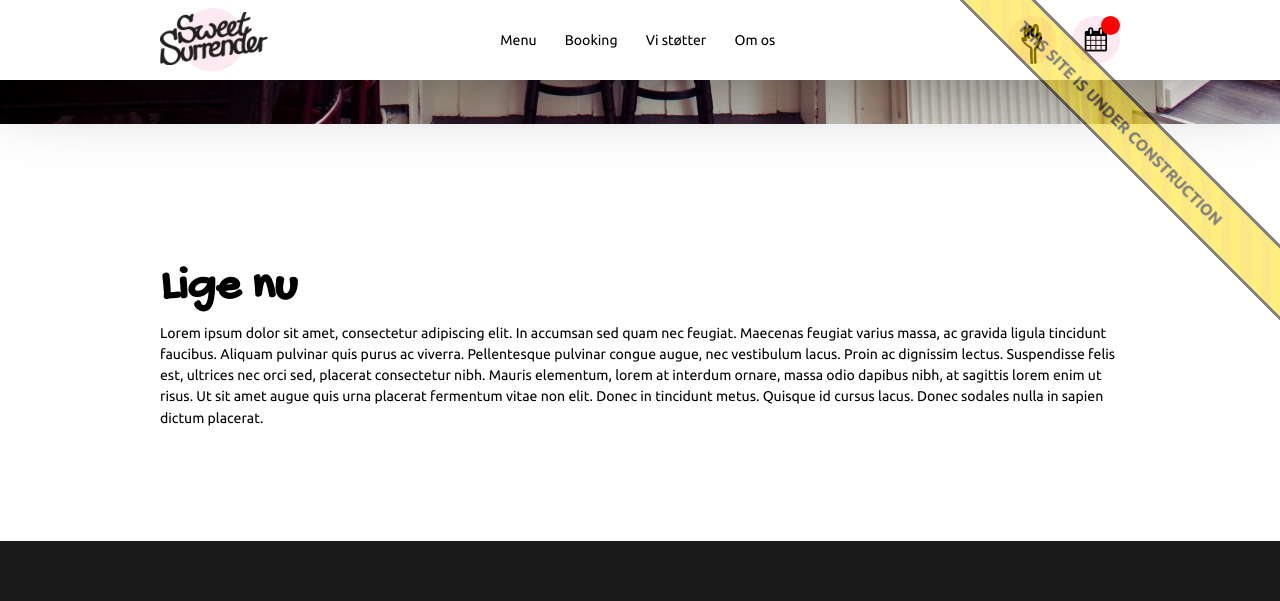
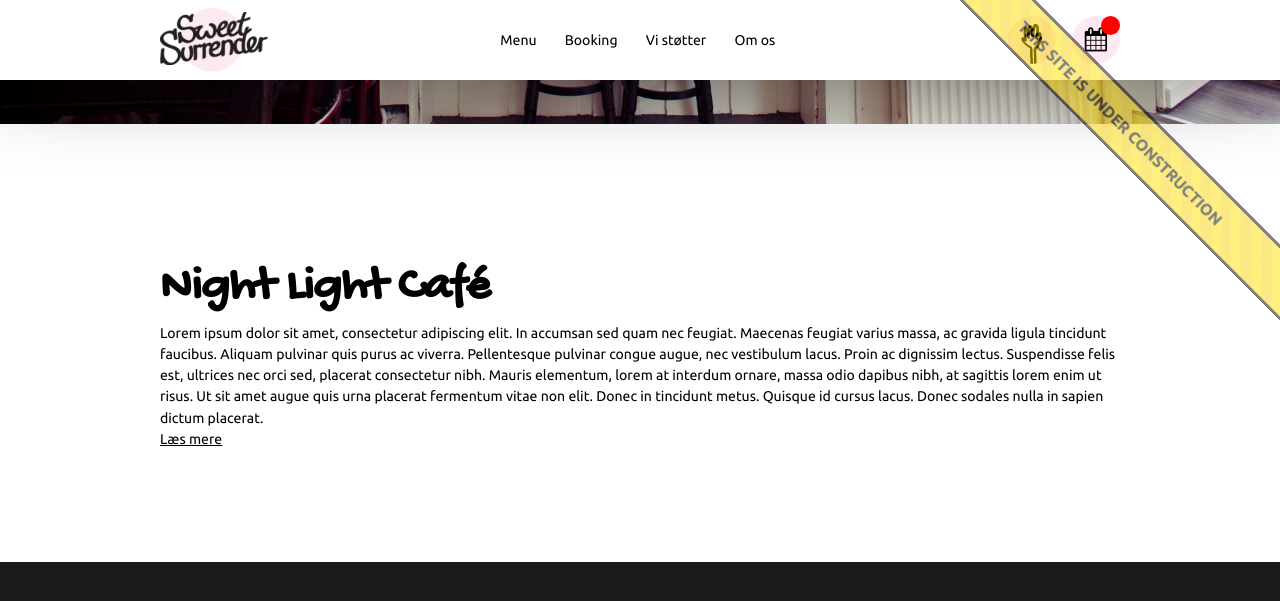
Before and after one commit to sweetsurrenderdk/sweetsurrenderdk.github.io, a Jekyll site: the page built from content/da/567d4e622341243144e3f58fc8b675a711a9ad17.md, in a window 1280 px wide and 900 px high, scrolled down 776 px, cut to the strip 0-601 px from the top of the window. Built offline with Jekyll 4.4.1, drawn with Linux system fonts in a browser that asks for light colours.

Commit message:
Commit from Endomon CMS

```diff
--- a/content/da/567d4e622341243144e3f58fc8b675a711a9ad17.md
+++ b/content/da/567d4e622341243144e3f58fc8b675a711a9ad17.md
@@ -13,7 +13,7 @@ sections:
                 text:
         -
             template: richTextSection
-            text: "## Lige nu\n Lorem ipsum dolor sit amet, consectetur adipiscing elit. In accumsan sed quam nec feugiat. Maecenas feugiat varius massa, ac gravida ligula tincidunt faucibus. Aliquam pulvinar quis purus ac viverra. Pellentesque pulvinar congue augue, nec vestibulum lacus. Proin ac dignissim lectus. Suspendisse felis est, ultrices nec orci sed, placerat consectetur nibh. Mauris elementum, lorem at interdum ornare, massa odio dapibus nibh, at sagittis lorem enim ut risus. Ut sit amet augue quis urna placerat fermentum vitae non elit. Donec in tincidunt metus. Quisque id cursus lacus. Donec sodales nulla in sapien dictum placerat. "
+            text: "## Night Light Café\n Lorem ipsum dolor sit amet, consectetur adipiscing elit. In accumsan sed quam nec feugiat. Maecenas feugiat varius massa, ac gravida ligula tincidunt faucibus. Aliquam pulvinar quis purus ac viverra. Pellentesque pulvinar congue augue, nec vestibulum lacus. Proin ac dignissim lectus. Suspendisse felis est, ultrices nec orci sed, placerat consectetur nibh. Mauris elementum, lorem at interdum ornare, massa odio dapibus nibh, at sagittis lorem enim ut risus. Ut sit amet augue quis urna placerat fermentum vitae non elit. Donec in tincidunt metus. Quisque id cursus lacus. Donec sodales nulla in sapien dictum placerat. \n\n[Læs mere](http://www.vesterbrobykirke.dk/default.asp?nyhedsID=211)"
     schemaBindings:
         - f84c8965eebe4f899d6fe60a8c1d5f3622d4af7f
         - 62e866588024b3ad69712a5cbbb1642c1bfbdc9e
```
